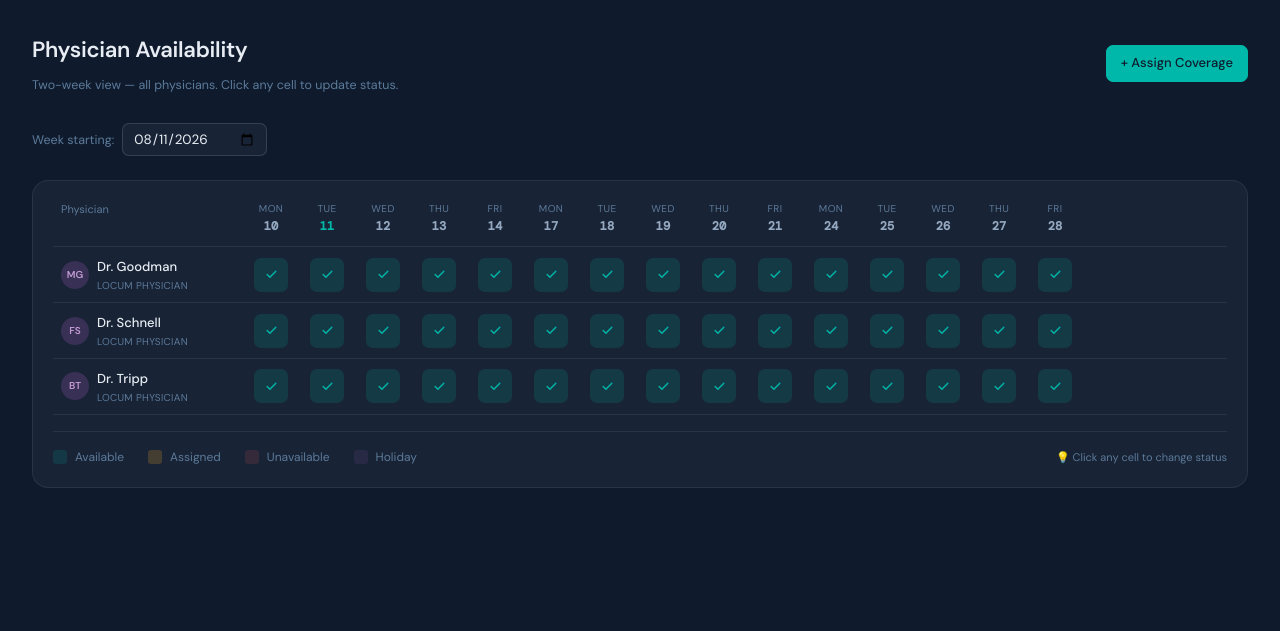
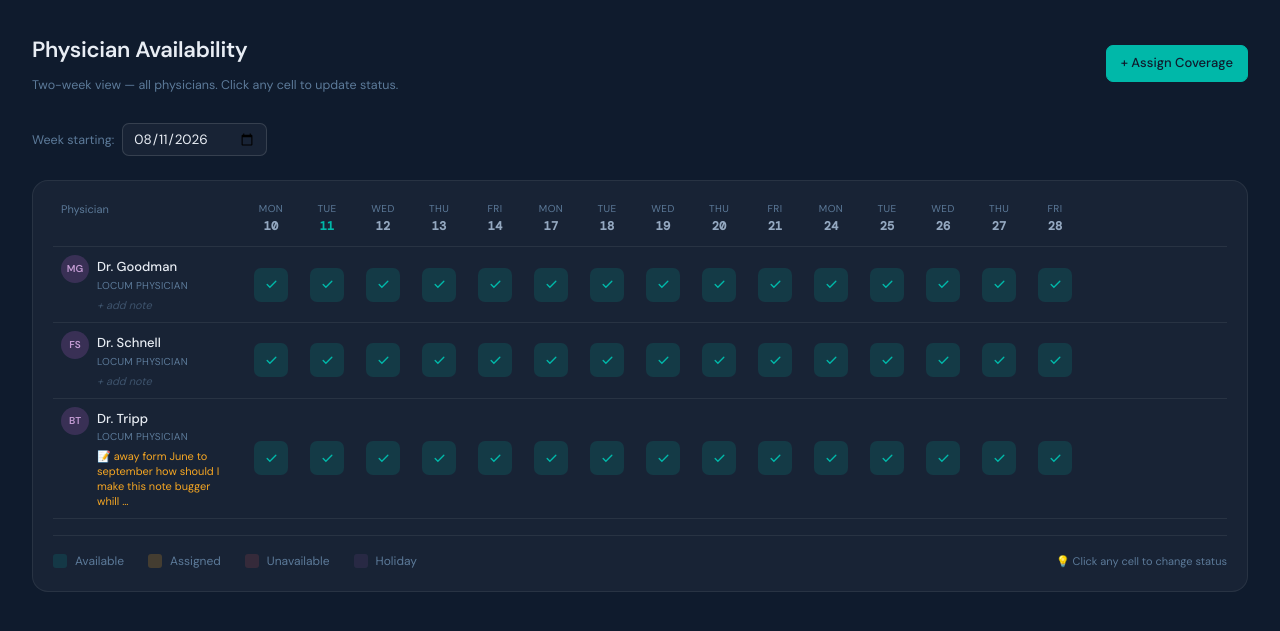
Before and after one commit to joshuabk/Physician_Coverage, a Django app: page /availability/ in a window 1280 px wide; the page is wider, and only the part inside the window is pictured. Shown: the part 56-687 px from the top of that part. Run offline with Django 5.2, Linux system fonts and the light colour scheme; a user stored in the database is signed in; data comes from the database, SQL or seed files in the repository; both versions use the stored data as it was after the commit.

Commit message:
added notes for locums page

```diff
--- a/physician_coverage/coverage_tracker/models.py
+++ b/physician_coverage/coverage_tracker/models.py
@@ -124,6 +124,10 @@ class Physician(models.Model):
     agency = models.CharField(
         max_length=200, blank=True,
         help_text="Staffing agency name (for locum physicians)"
+    )
+    availability_notes = models.TextField(
+        blank=True,
+        help_text="Free-text availability note shown on the availability page (e.g. 'Out until October — maternity leave')."
     )
     is_active = models.BooleanField(default=True)
 
--- a/physician_coverage/coverage_tracker/templates/coverage_tracker/availability.html
+++ b/physician_coverage/coverage_tracker/templates/coverage_tracker/availability.html
@@ -34,19 +34,31 @@
     {% for row in grid %}
     <div style="display:flex;align-items:center;border-bottom:1px solid var(--border);min-width:900px;"
          onmouseover="this.style.background='var(--card-hover)'" onmouseout="this.style.background=''">
-      <div style="min-width:190px;padding:8px;display:flex;align-items:center;gap:8px;">
-        <div style="width:28px;height:28px;border-radius:50%;display:flex;align-items:center;justify-content:center;font-size:10px;font-weight:600;
+      <div style="min-width:190px;max-width:190px;padding:8px;display:flex;align-items:flex-start;gap:8px;">
+        <div style="flex-shrink:0;width:28px;height:28px;border-radius:50%;display:flex;align-items:center;justify-content:center;font-size:10px;font-weight:600;
           {% if row.physician.physician_type == 'locum' %}background:rgba(155,89,182,0.25); color:#c39bd3;
           {% elif row.physician.physician_type == 'psa' %}background:var(--psa-bg);color:var(--psa);
           {% else %}background:rgba(0,184,169,0.2);color:var(--teal);{% endif %}">
           {{ row.physician.first_name.0 }}{{ row.physician.last_name.0 }}
         </div>
-        <div>
+        <div style="min-width:0;">
           <a href="/physicians/{{ row.physician.pk }}/" style="font-size:13px;font-weight:500;color:var(--text);text-decoration:none;">
             Dr. {{ row.physician.last_name }}
           </a>
           <div style="font-size:10px;color:var(--text-3);text-transform:uppercase;letter-spacing:0.3px;">
             {% if row.physician.physician_type == 'locum' %}Locum Physician{% else %}{{ row.physician.get_physician_type_display }}{% endif %}
+          </div>
+          <!-- Availability note -->
+          <div class="phys-note" data-physician="{{ row.physician.pk }}" data-note="{{ row.physician.availability_notes }}">
+            <div class="phys-note-display" onclick="editNote(this)"
+                 title="{% if row.physician.availability_notes %}{{ row.physician.availability_notes }} — click to edit{% else %}Click to add a note{% endif %}"
+                 style="margin-top:3px;font-size:11px;line-height:1.35;cursor:pointer;border-radius:4px;padding:1px 3px;margin-left:-3px;
+                   {% if row.physician.availability_notes %}color:var(--amber);{% else %}color:var(--text-3);opacity:0.55;font-style:italic;{% endif %}">
+              <span class="phys-note-text">{% if row.physician.availability_notes %}📝 {{ row.physician.availability_notes|truncatechars:70 }}{% else %}+ add note{% endif %}</span>
+            </div>
+            <textarea class="phys-note-input" maxlength="500" rows="2" placeholder="e.g. Out until October — maternity leave"
+              style="display:none;margin-top:3px;width:100%;box-sizing:border-box;font-size:11px;font-family:inherit;
+                     background:var(--card);color:var(--text);border:1px solid var(--border-2);border-radius:5px;padding:4px 6px;resize:vertical;"></textarea>
           </div>
         </div>
       </div>
@@ -207,6 +219,75 @@ function doUpdate(cell, badge, newStatus) {
   .catch(() => alert('Network error — please refresh the page.'));
 }
 
+// ---- Availability notes (per-locum free-text) ----
+function editNote(displayEl) {
+  const wrap = displayEl.closest('.phys-note');
+  const input = wrap.querySelector('.phys-note-input');
+  input.value = wrap.dataset.note || '';
+  displayEl.style.display = 'none';
+  input.style.display = 'block';
+  input.focus();
+
+  input.onkeydown = (e) => {
+    if (e.key === 'Enter' && !e.shiftKey) { e.preventDefault(); input.blur(); }
+    if (e.key === 'Escape') { input.onblur = null; closeNoteEditor(wrap, false); }
+  };
+  input.onblur = () => saveNote(wrap);
+}
+
+function closeNoteEditor(wrap, save) {
+  const input = wrap.querySelector('.phys-note-input');
+  const display = wrap.querySelector('.phys-note-display');
+  input.style.display = 'none';
+  display.style.display = 'block';
+}
+
+function renderNote(wrap, note) {
+  wrap.dataset.note = note;
+  const display = wrap.querySelector('.phys-note-display');
+  const textEl = wrap.querySelector('.phys-note-text');
+  if (note) {
+    textEl.textContent = '📝 ' + (note.length > 70 ? note.slice(0, 69) + '…' : note);
+    display.style.color = 'var(--amber)';
+    display.style.opacity = '';
+    display.style.fontStyle = '';
+    display.title = note + ' — click to edit';
+  } else {
+    textEl.textContent = '+ add note';
+    display.style.color = 'var(--text-3)';
+    display.style.opacity = '0.55';
+    display.style.fontStyle = 'italic';
+    display.title = 'Click to add a note';
+  }
+}
+
+function saveNote(wrap) {
+  const input = wrap.querySelector('.phys-note-input');
+  const newNote = input.value.trim();
+  const oldNote = wrap.dataset.note || '';
+  closeNoteEditor(wrap, true);
+  if (newNote === oldNote) return;  // nothing changed
+
+  renderNote(wrap, newNote);  // optimistic update
+
+  fetch('/availability/note/', {
+    method: 'POST',
+    headers: { 'Content-Type': 'application/json', 'X-CSRFToken': CSRF_TOKEN },
+    body: JSON.stringify({ physician_id: wrap.dataset.physician, note: newNote })
+  })
+  .then(r => r.json())
+  .then(data => {
+    if (data.error) {
+      alert('Could not save note: ' + data.error);
+      renderNote(wrap, oldNote);  // roll back
+    }
+  })
+  .catch(() => {
+    alert('Network error — note not saved.');
+    renderNote(wrap, oldNote);
+  });
+}
+
 function iconSVG(status) {
   if (status === 'assigned') return `<svg width="13" height="13" viewBox="0 0 24 24" fill="none" stroke="var(--amber)" stroke-width="2.5"><rect x="3" y="4" width="18" height="18" rx="2"/><line x1="16" y1="2" x2="16" y2="6"/><line x1="8" y1="2" x2="8" y2="6"/><line x1="3" y1="10" x2="21" y2="10"/></svg>`;
   if (status === 'unavailable') return `<svg width="13" height="13" viewBox="0 0 24 24" fill="none" stroke="var(--red)" stroke-width="2.5" stroke-linecap="round"><line x1="18" y1="6" x2="6" y2="18"/><line x1="6" y1="6" x2="18" y2="18"/></svg>`;
--- a/physician_coverage/coverage_tracker/templates/coverage_tracker/calendar.html
+++ b/physician_coverage/coverage_tracker/templates/coverage_tracker/calendar.html
@@ -15,7 +15,7 @@
 <style>
   .cal-table { width:100%; border-collapse:collapse; table-layout:fixed; }
   .cal-table th { padding:4px 3px; font-size:10px; text-transform:uppercase; letter-spacing:0.5px; color:var(--text-3); border-bottom:1px solid var(--border); }
-  .cal-cell { vertical-align:top; border:1px solid var(--border); padding:3px 4px; height:44px; cursor:pointer; transition:background 0.1s; }
+  .cal-cell { vertical-align:top; border:1px solid var(--border); padding:3px 4px; height:58px; cursor:pointer; transition:background 0.1s; }
   .cal-cell:hover { background:var(--bg-3); }
   .cal-cell.cal-selected { outline:2px solid var(--teal); outline-offset:-2px; }
   .cal-cell.cal-other { opacity:0.38; }
--- a/physician_coverage/coverage_tracker/urls.py
+++ b/physician_coverage/coverage_tracker/urls.py
@@ -47,6 +47,7 @@ urlpatterns = [
     path('availability/', views.availability_view, name='availability'),
     path('availability/mark/', views.mark_availability, name='mark_availability'),
     path('availability/update/', views.update_availability, name='update_availability'),
+    path('availability/note/', views.update_availability_note, name='update_availability_note'),
 
     # User Management (admin only)
     path('users/', views.user_management, name='user_management'),
--- a/physician_coverage/coverage_tracker/views.py
+++ b/physician_coverage/coverage_tracker/views.py
@@ -1484,6 +1484,31 @@ def availability_view(request):
 
 
 @admin_required
+def update_availability_note(request):
+    """AJAX endpoint: save a free-text availability note for a physician."""
+    if request.method != 'POST':
+        return JsonResponse({'error': 'POST required.'}, status=405)
+
+    try:
+        data = json.loads(request.body)
+    except (json.JSONDecodeError, UnicodeDecodeError):
+        return JsonResponse({'error': 'Invalid JSON body.'}, status=400)
+
+    try:
+        physician = Physician.objects.get(pk=data.get('physician_id'), is_active=True)
+    except (Physician.DoesNotExist, ValueError, TypeError):
+        return JsonResponse({'error': 'Physician not found.'}, status=404)
+
+    note = (data.get('note') or '').strip()
+    if len(note) > 500:
+        return JsonResponse({'error': 'Note is too long (500 characters max).'}, status=400)
+
+    physician.availability_notes = note
+    physician.save(update_fields=['availability_notes'])
+    return JsonResponse({'ok': True, 'note': note})
+
+
+@admin_required
 def update_availability(request):
     """AJAX endpoint: set a physician's availability for a specific date."""
     if request.method != 'POST':
```
Also changed, not shown: physician_coverage/coverage_tracker/forms.py (+6 -1 lines), physician_coverage/coverage_tracker/migrations/0026_physician_availability_notes.py (added), physician_coverage/db.sqlite3.
